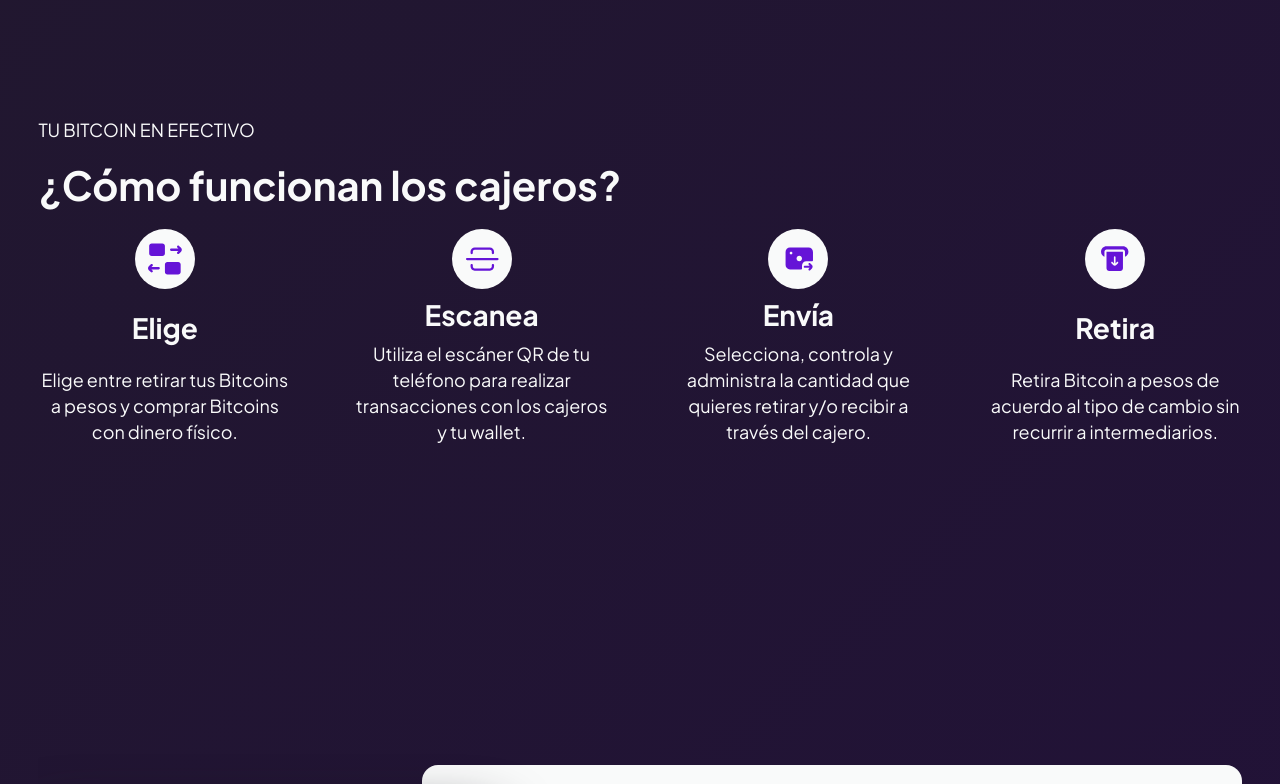
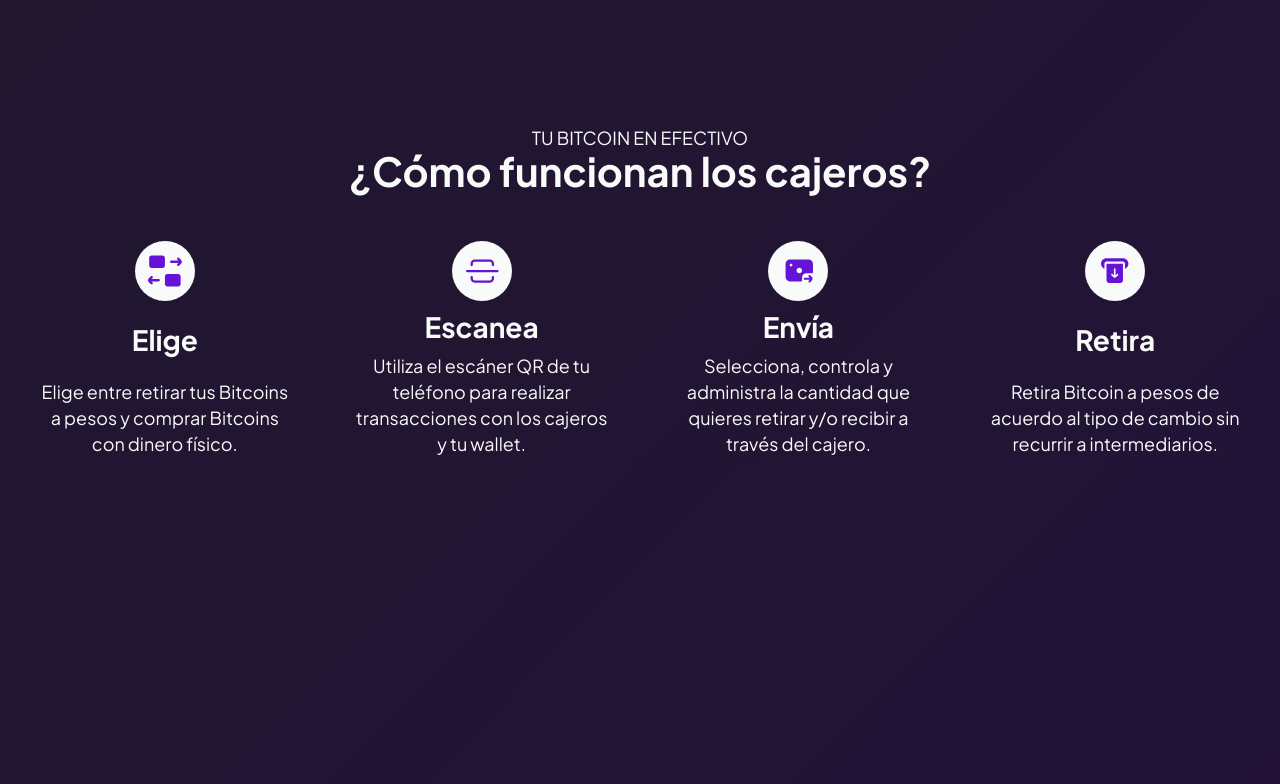
Before and after one commit to Lariicsa/mont-cryptobox, a Vue app in the folder frontend/: page / in a window 1280 px wide. Shown: the part 1320-2104 px from the top of the page. Built offline with nearby package versions, Linux system fonts and the light colour scheme; no server answers.

Commit message:
Update titles text and icons layout

```diff
--- a/frontend/src/components/Titles.vue
+++ b/frontend/src/components/Titles.vue
@@ -1,5 +1,5 @@
 <template>
-  <div class="datitle__wrapper">
+  <div class="datitle__wrapper" :class="alignment">
     <span class="datitle__span">{{ span }}</span>
     <h2 class="datitle">{{ title }}</h2>
   </div>
--- a/frontend/src/scss/components/titles.scss
+++ b/frontend/src/scss/components/titles.scss
@@ -1,10 +1,19 @@
 .datitle {
-
   &__wrapper {
     display: flex;
     flex-direction: column;
     align-items: flex-start;
+    margin: 0.8rem auto;
+    height: auto;
     width: 100%;
+
+    &.center {
+      align-items: center;
+    }
+
+    &.right {
+      align-items: flex-end;
+    }
     @include until($tablet-landscape) {
       align-items: center;
       text-align: center;
--- a/frontend/src/scss/shared/global.scss
+++ b/frontend/src/scss/shared/global.scss
@@ -40,7 +40,7 @@
 
 h2 {
   font-size: $regular-title-size;
-  line-height: $big-title-size + $global-rythm;
+  line-height: $regular-size + 1rem;
   @include until($tablet-landscape) {
     font-size: $small-title-size;
     line-height: $medium-size + 2rem;
@@ -188,6 +188,10 @@
   animation: gradient 4s ease infinite;
 }
 
+.iconsmargin{
+  margin: 4rem 0;
+}
+
 @keyframes gradient {
   0% {
     background-position: 0% 50%;
--- a/frontend/src/views/HomeView.vue
+++ b/frontend/src/views/HomeView.vue
@@ -32,9 +32,13 @@
         </Commoncontent>
       </div>
 
-      <div class="row center globalmargin extratop">
-        <Datitle :span="iconsTitle.span" :title="iconsTitle.title" />
-        <div class="grid__container cols4">
+      <div id="bitcoin-en-efectivo" class="row center globalmargin extratop">
+        <Datitle
+          :span="iconsTitle.span"
+          :title="iconsTitle.title"
+          alignment="center"
+        />
+        <div class="grid__container cols4 iconsmargin">
           <Icontext
             v-for="item in icons"
             :title="item.title"
```
